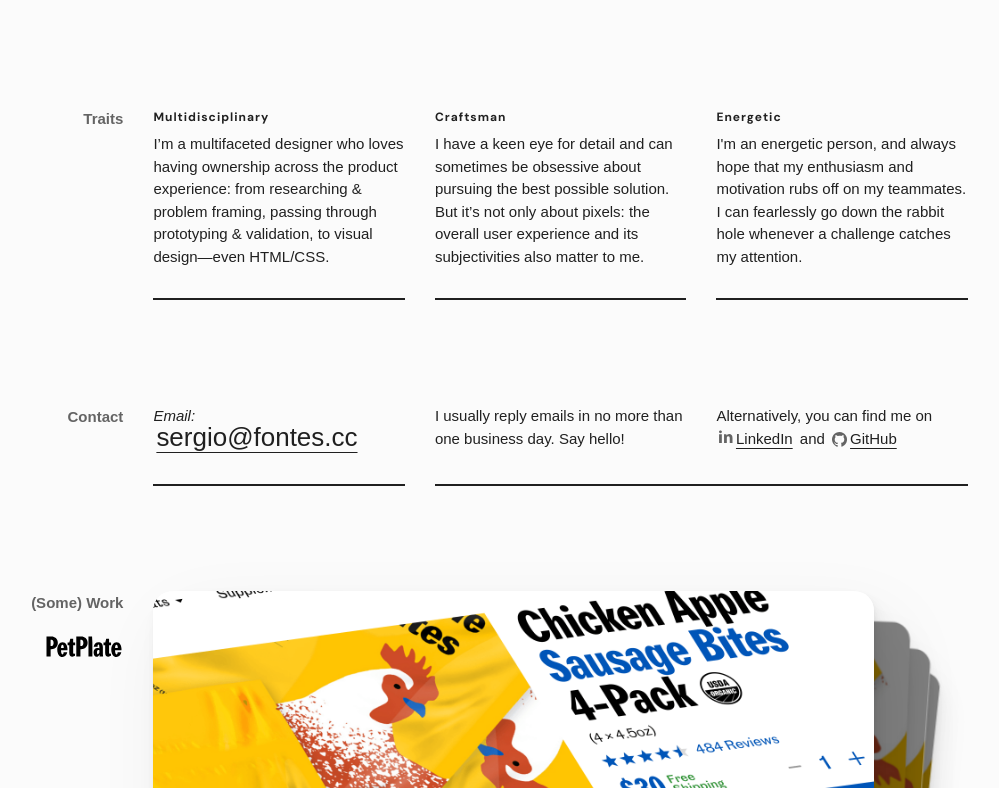
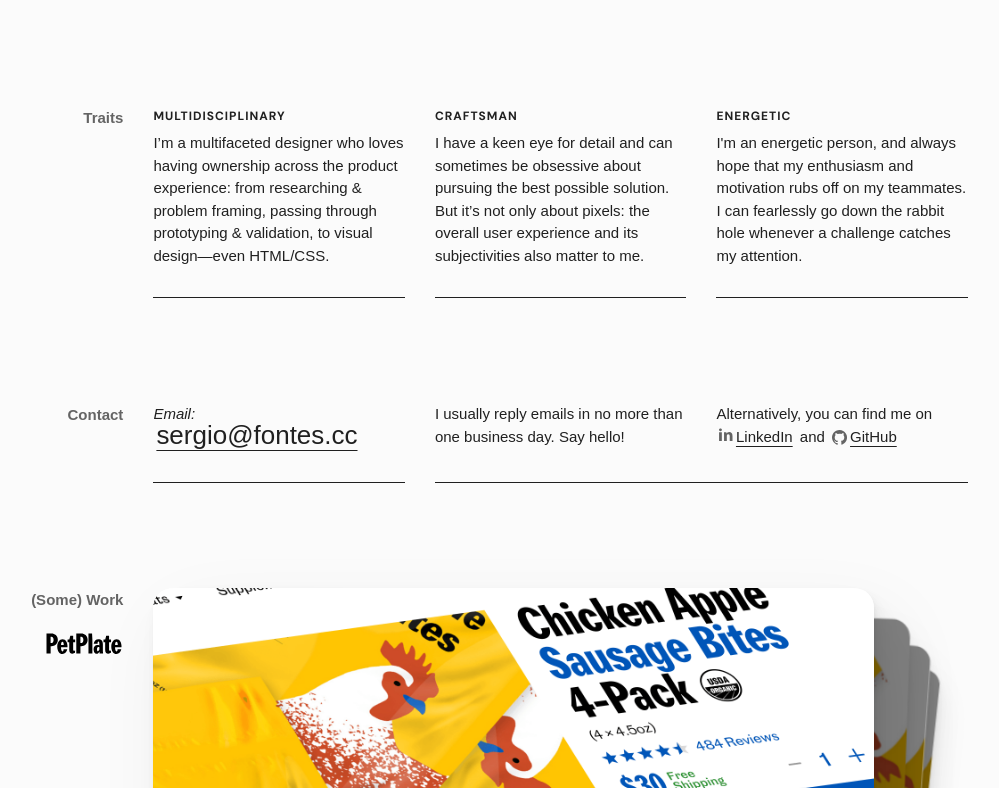
Before and after one commit to sergiofontes/fontes.cc, a Next.js app: page / in a window 1280 px wide. Shown: the part 1492-2280 px from the top of the page, without its empty margins (267-1266 px from the left). Built offline with nearby package versions, Linux system fonts and the light colour scheme.

Commit message:
Tweak border and a heading style

```diff
--- a/styles/content.scss
+++ b/styles/content.scss
@@ -80,7 +80,7 @@
 }
 
 .content_divisor,
-.content_divisors { border-bottom: 2px solid var(--color-text); }
+.content_divisors { border-bottom: 1px solid var(--color-text); }
 
 // Standalone modifier (kept low specificity so the responsive rules below win)
 .-last { grid-column-end: span calc(var(--content-width) + 1); }
--- a/styles/typography.scss
+++ b/styles/typography.scss
@@ -67,6 +67,7 @@ h3 {
   font-size: .8rem;
   font-weight: 800;
   letter-spacing: .0667rem;
+  text-transform: uppercase;
 }
 
 h4 {}
```
